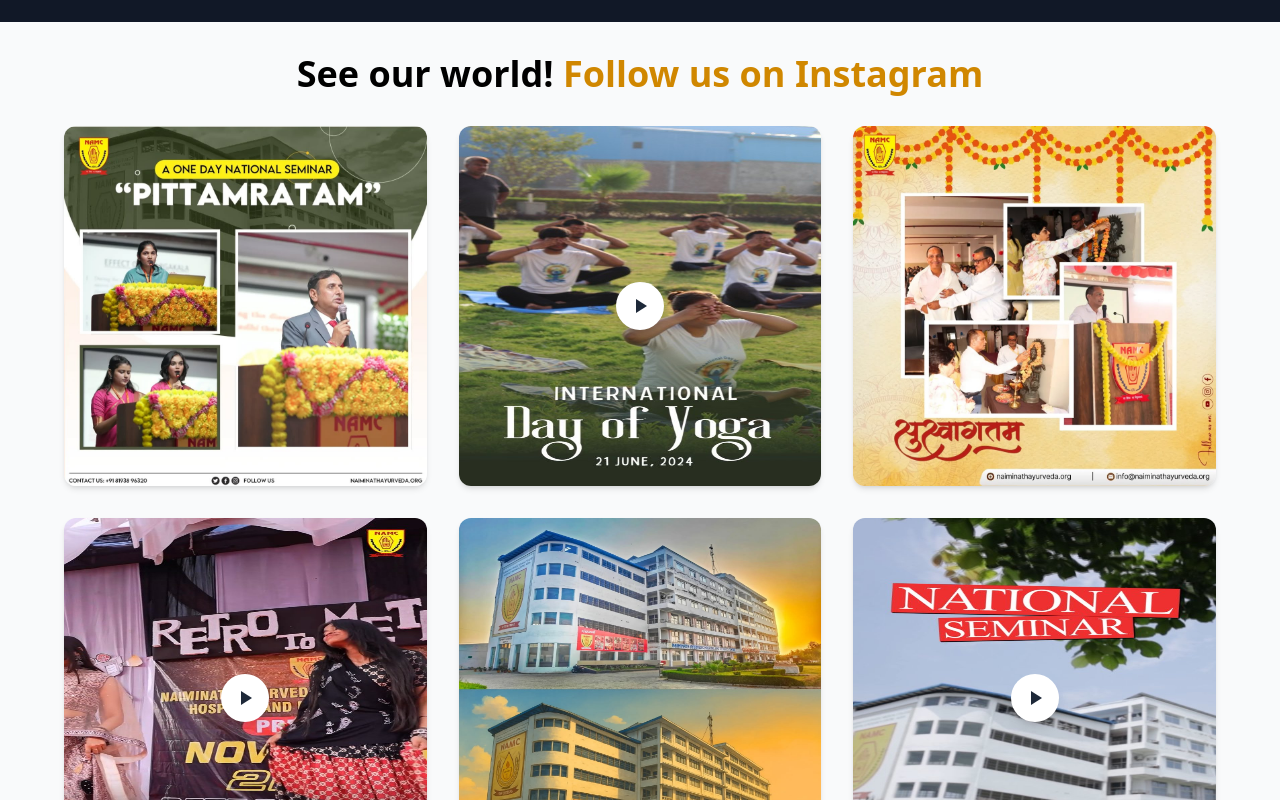
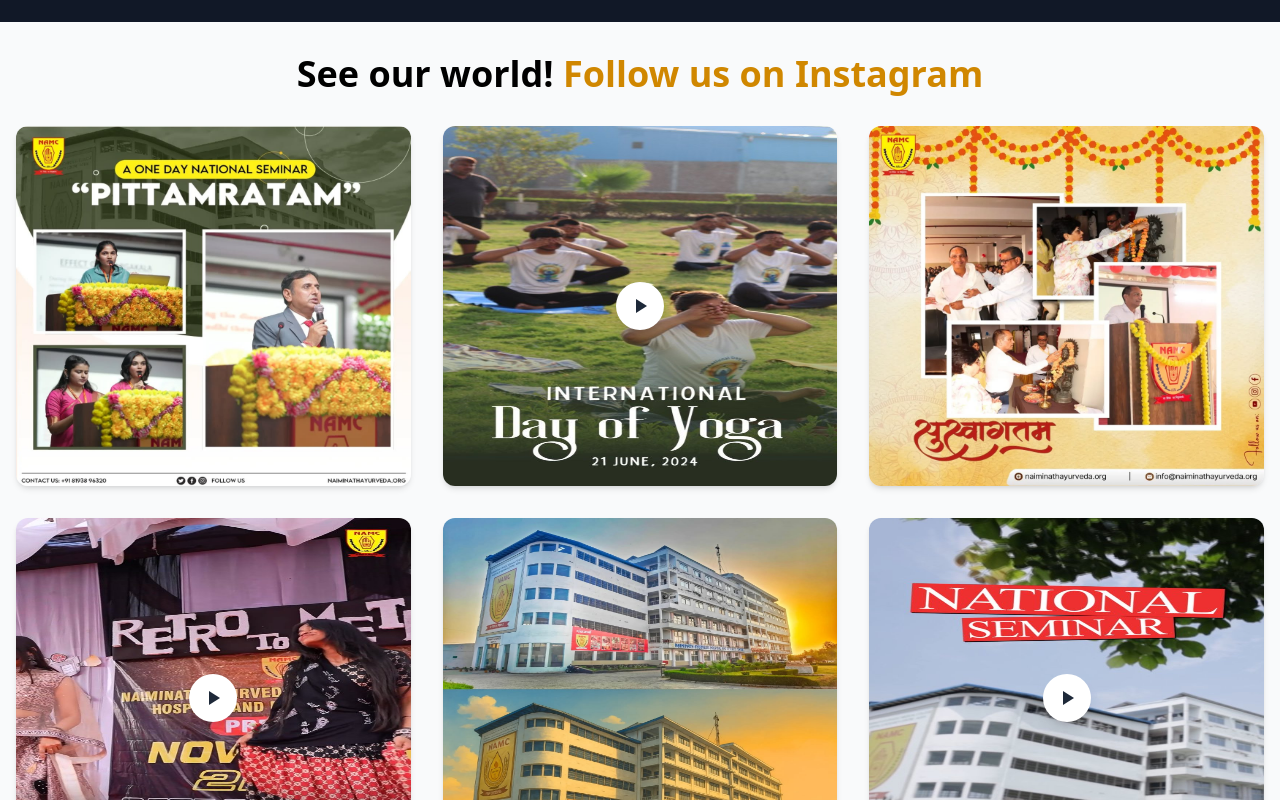
Before and after one commit to Ntechzy/BAMS-landing-page, a React (Vite) app: page / in a window 1280 px wide. Shown: the part 6420-7220 px from the top of the page. Built offline with nearby package versions, Linux system fonts and the light colour scheme.

Commit message:
increase intsPost width

```diff
--- a/src/components/InstagramPostGrid.jsx
+++ b/src/components/InstagramPostGrid.jsx
@@ -21,7 +21,7 @@
       <h2 className="text-4xl font-bold text-center mb-8">
         See our world! <span className="text-yellow-600">Follow us on Instagram</span>
       </h2>
-      <div className="grid grid-cols-1 sm:grid-cols-2 md:grid-cols-3 gap-8 max-w-6xl mx-auto">
+      <div className="grid grid-cols-1 sm:grid-cols-2 md:grid-cols-3 gap-8 max-w-[1320px] mx-auto">
         {posts.map((post, index) => (
           <a
             href={post.link}
```
